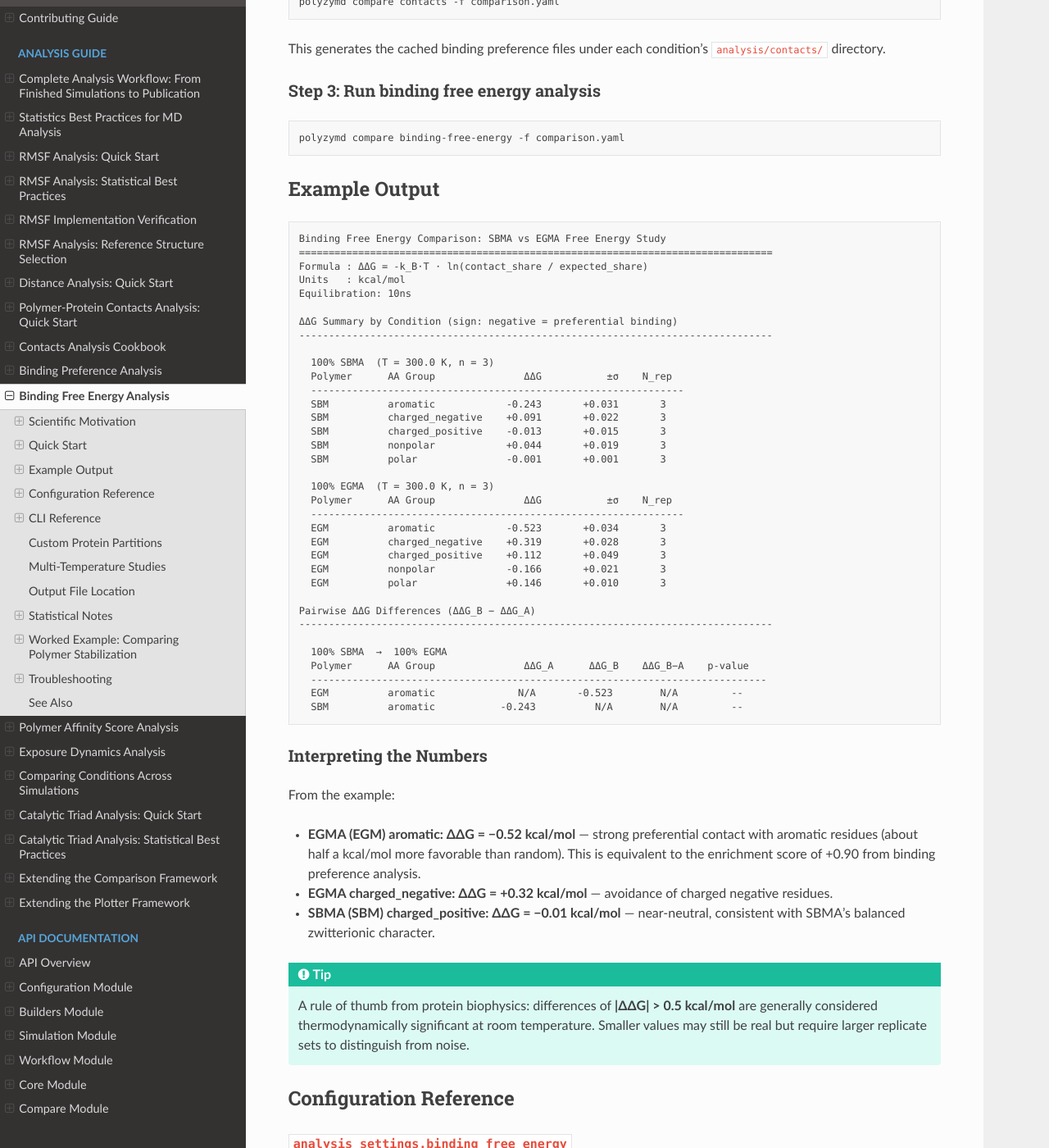
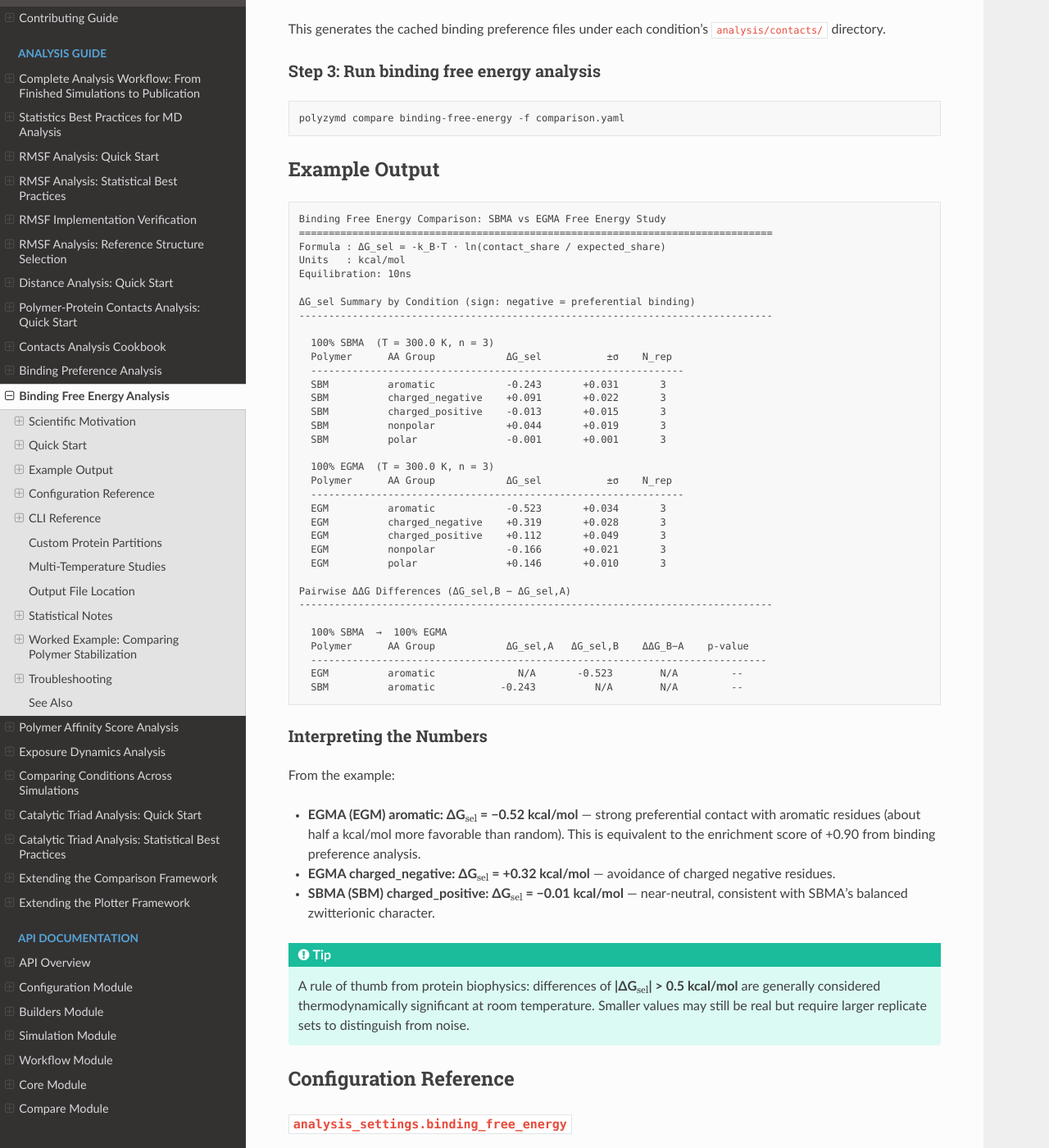
Before and after one commit to joelaforet/polyzymd, a Sphinx documentation site: the page built from docs/source/tutorials/analysis_binding_free_energy.md, in a window 1280 px wide and 1400 px high, scrolled down 2758 px. Shown: the whole window at 82% size. Built offline with Sphinx 7.4.7 and the Read the Docs theme 3.1.0, drawn with Linux system fonts in a browser that asks for light colours; some of the changed text lies outside the part shown.

Commit message:
docs(tutorials): correct ΔΔG → ΔG_sel notation in BFE and polymer affinity guides
Update ~60 occurrences across both tutorial pages. Remaining ΔΔG references
(5 in BFE tutorial) are correct — they describe pairwise condition differences
ΔΔG = ΔG_sel,B − ΔG_sel,A.

````diff
--- a/docs/source/tutorials/analysis_binding_free_energy.md
+++ b/docs/source/tutorials/analysis_binding_free_energy.md
@@ -30,38 +30,38 @@ Enrichment is intuitive (+0.5 means 50% more contacts than random) but has no
 units. It cannot answer: *"Is a +0.5 enrichment for aromatic residues
 thermodynamically significant?"*
 
-Binding free energy converts enrichment into **Gibbs free energy differences
-(ΔΔG)** via Boltzmann inversion. Because polyzymd simulations run in the NPT
+Binding free energy converts enrichment into **selectivity free energy
+(ΔG$_{\mathrm{sel}}$)** via Boltzmann inversion. Because polyzymd simulations run in the NPT
 ensemble, the correct thermodynamic potential is the Gibbs free energy.
 
 ### The Core Formula
 
 ```{math}
-\Delta\Delta G = -k_B T \ln\!\left(\frac{\text{contact\_share}}{\text{expected\_share}}\right)
+\Delta G_{\mathrm{sel}} = -k_B T \ln\!\left(\frac{\text{contact\_share}}{\text{expected\_share}}\right)
 ```
 
 Equivalently, since `contact_share / expected_share = enrichment + 1`:
 
 ```{math}
-\Delta\Delta G = -k_B T \ln(\text{enrichment} + 1)
+\Delta G_{\mathrm{sel}} = -k_B T \ln(\text{enrichment} + 1)
 ```
 
-| ΔΔG | Meaning |
-|-----|---------|
+| ΔG_sel | Meaning |
+|--------|---------|
 | **< 0** | Preferential binding — the polymer favors this residue group |
 | **= 0** | Neutral — contact frequency matches random |
 | **> 0** | Avoidance — the polymer contacts this group less than expected |
 
 ### Relation to Enrichment
 
-ΔΔG is the **exact** Boltzmann-inverted version of enrichment. The enrichment
-score is a first-order Taylor expansion (without units); ΔΔG is exact and
+ΔG$_{\mathrm{sel}}$ is the **exact** Boltzmann-inverted version of enrichment. The enrichment
+score is a first-order Taylor expansion (without units); ΔG$_{\mathrm{sel}}$ is exact and
 carries physical units.
 
 The relationship is:
 
 ```{math}
-\text{enrichment} = e^{-\Delta\Delta G / k_B T} - 1
+\text{enrichment} = e^{-\Delta G_{\mathrm{sel}} / k_B T} - 1
 ```
 
 ### Uncertainty (Delta Method)
@@ -69,7 +69,7 @@ The relationship is:
 Uncertainty is propagated analytically via the delta method:
 
 ```{math}
-\sigma(\Delta\Delta G) = k_B T \sqrt{\left(\frac{\sigma_\text{cs}}{\text{cs}}\right)^2 + \left(\frac{\sigma_\text{es}}{\text{es}}\right)^2}
+\sigma(\Delta G_{\mathrm{sel}}) = k_B T \sqrt{\left(\frac{\sigma_\text{cs}}{\text{cs}}\right)^2 + \left(\frac{\sigma_\text{es}}{\text{es}}\right)^2}
 ```
 
 where `σ_cs` is the SEM of the contact share across replicates, and
@@ -77,7 +77,7 @@ where `σ_cs` is the SEM of the contact share across replicates, and
 
 ### Temperature and Comparability
 
-ΔΔG computed at temperature *T* is **not directly comparable** to ΔΔG at
+ΔG$_{\mathrm{sel}}$ computed at temperature *T* is **not directly comparable** to ΔG$_{\mathrm{sel}}$ at
 temperature *T'* — the k_BT scale factor differs. When conditions span multiple
 simulation temperatures, pairwise statistics are automatically suppressed for
 cross-temperature pairs.
@@ -151,15 +151,15 @@ polyzymd compare binding-free-energy -f comparison.yaml
 ```
 Binding Free Energy Comparison: SBMA vs EGMA Free Energy Study
 ================================================================================
-Formula : ΔΔG = -k_B·T · ln(contact_share / expected_share)
+Formula : ΔG_sel = -k_B·T · ln(contact_share / expected_share)
 Units   : kcal/mol
 Equilibration: 10ns
 
-ΔΔG Summary by Condition (sign: negative = preferential binding)
+ΔG_sel Summary by Condition (sign: negative = preferential binding)
 --------------------------------------------------------------------------------
 
   100% SBMA  (T = 300.0 K, n = 3)
-  Polymer      AA Group               ΔΔG           ±σ    N_rep
+  Polymer      AA Group            ΔG_sel           ±σ    N_rep
   ---------------------------------------------------------------
   SBM          aromatic            -0.243       +0.031       3
   SBM          charged_negative    +0.091       +0.022       3
@@ -168,7 +168,7 @@ Equilibration: 10ns
   SBM          polar               -0.001       +0.001       3
 
   100% EGMA  (T = 300.0 K, n = 3)
-  Polymer      AA Group               ΔΔG           ±σ    N_rep
+  Polymer      AA Group            ΔG_sel           ±σ    N_rep
   ---------------------------------------------------------------
   EGM          aromatic            -0.523       +0.034       3
   EGM          charged_negative    +0.319       +0.028       3
@@ -176,11 +176,11 @@ Equilibration: 10ns
   EGM          nonpolar            -0.166       +0.021       3
   EGM          polar               +0.146       +0.010       3
 
-Pairwise ΔΔG Differences (ΔΔG_B − ΔΔG_A)
+Pairwise ΔΔG Differences (ΔG_sel,B − ΔG_sel,A)
 --------------------------------------------------------------------------------
 
   100% SBMA  →  100% EGMA
-  Polymer      AA Group               ΔΔG_A      ΔΔG_B    ΔΔG_B−A    p-value
+  Polymer      AA Group            ΔG_sel,A   ΔG_sel,B    ΔΔG_B−A    p-value
   -----------------------------------------------------------------------------
   EGM          aromatic              N/A       -0.523        N/A         --
   SBM          aromatic           -0.243          N/A        N/A         --
@@ -190,19 +190,19 @@ Pairwise ΔΔG Differences (ΔΔG_B − ΔΔG_A)
 
 From the example:
 
-- **EGMA (EGM) aromatic: ΔΔG = −0.52 kcal/mol** — strong preferential
+- **EGMA (EGM) aromatic: ΔG$_{\mathrm{sel}}$ = −0.52 kcal/mol** — strong preferential
   contact with aromatic residues (about half a kcal/mol more favorable than
   random). This is equivalent to the enrichment score of +0.90 from binding
   preference analysis.
 
-- **EGMA charged_negative: ΔΔG = +0.32 kcal/mol** — avoidance of charged
+- **EGMA charged_negative: ΔG$_{\mathrm{sel}}$ = +0.32 kcal/mol** — avoidance of charged
   negative residues.
 
-- **SBMA (SBM) charged_positive: ΔΔG = −0.01 kcal/mol** — near-neutral,
+- **SBMA (SBM) charged_positive: ΔG$_{\mathrm{sel}}$ = −0.01 kcal/mol** — near-neutral,
   consistent with SBMA's balanced zwitterionic character.
 
 ```{tip}
-A rule of thumb from protein biophysics: differences of **|ΔΔG| > 0.5 kcal/mol**
+A rule of thumb from protein biophysics: differences of **|ΔG$_{\mathrm{sel}}$| > 0.5 kcal/mol**
 are generally considered thermodynamically significant at room temperature. Smaller
 values may still be real but require larger replicate sets to distinguish from noise.
 ```
@@ -326,7 +326,7 @@ for a full explanation.
 ## Multi-Temperature Studies
 
 When conditions were simulated at different temperatures (e.g., a temperature
-stability study), ΔΔG values are reported per condition but **pairwise
+stability study), ΔG$_{\mathrm{sel}}$ values are reported per condition but **pairwise
 statistics are suppressed** between conditions at different temperatures:
 
 ```
@@ -334,7 +334,7 @@ Note: pairwise statistics suppressed for cross-temperature pairs.
 Temperatures: 300.0 K (100% SBMA, 100% EGMA), 320.0 K (High-T SBMA)
 ```
 
-Per-condition ΔΔG values are still shown — they are valid within each
+Per-condition ΔG$_{\mathrm{sel}}$ values are still shown — they are valid within each
 temperature group. Only the pairwise ΔΔG_B−A values and p-values are omitted
 for cross-temperature pairs, since k_BT differs.
 
@@ -365,7 +365,7 @@ for summary in result.conditions:
         if entry.delta_G is not None:
             print(
                 f"  {entry.polymer_type} × {entry.protein_group}: "
-                f"ΔΔG = {entry.delta_G:+.3f} ± {entry.delta_G_uncertainty:.3f} "
+                f"ΔG_sel = {entry.delta_G:+.3f} ± {entry.delta_G_uncertainty:.3f} "
                 f"{result.units}"
             )
 
@@ -385,7 +385,7 @@ for pair in result.pairwise_comparisons:
 
 For each shared (polymer_type, protein_group) pair between two conditions at
 the same temperature, an independent two-sample t-test is performed on the
-per-replicate ΔΔG distributions. Requires **at least 2 replicates per
+per-replicate ΔG$_{\mathrm{sel}}$ distributions. Requires **at least 2 replicates per
 condition**.
 
 ### FDR Correction
@@ -451,7 +451,7 @@ comparison_settings:
 # Step 1: Generate binding preference data
 polyzymd compare contacts -f comparison.yaml
 
-# Step 2: Compute ΔΔG
+# Step 2: Compute ΔG_sel
 polyzymd compare binding-free-energy -f comparison.yaml --format markdown -o bfe_report.md
 ```
 
@@ -459,10 +459,10 @@ polyzymd compare binding-free-energy -f comparison.yaml --format markdown -o bfe
 
 | Observation | Interpretation |
 |-------------|----------------|
-| EGMA aromatic: ΔΔG = −0.52 ± 0.03 kcal/mol | EGMA has a significant thermodynamic preference for aromatic surface residues |
-| SBMA aromatic: ΔΔG = −0.24 ± 0.03 kcal/mol | SBMA also preferentially contacts aromatics, but less strongly |
-| ΔΔG_EGMA − ΔΔG_SBMA = −0.28 kcal/mol, p < 0.01 | The difference is statistically significant with 5 replicates |
-| SBMA charged groups: ΔΔG ≈ 0 | SBMA's zwitterionic balance leads to near-neutral electrostatic preference |
+| EGMA aromatic: ΔG_sel = −0.52 ± 0.03 kcal/mol | EGMA has a significant thermodynamic preference for aromatic surface residues |
+| SBMA aromatic: ΔG_sel = −0.24 ± 0.03 kcal/mol | SBMA also preferentially contacts aromatics, but less strongly |
+| ΔΔG = ΔG_sel,EGMA − ΔG_sel,SBMA = −0.28 kcal/mol, p < 0.01 | The difference is statistically significant with 5 replicates |
+| SBMA charged groups: ΔG_sel ≈ 0 | SBMA's zwitterionic balance leads to near-neutral electrostatic preference |
 
 ## Troubleshooting
 
@@ -493,15 +493,15 @@ was set in the contacts analysis settings when you ran contacts.
 
 ### "N/A" entries in the output
 
-ΔΔG is undefined when `contact_share = 0` (no contacts observed) or
+ΔG$_{\mathrm{sel}}$ is undefined when `contact_share = 0` (no contacts observed) or
 `expected_share = 0` (no exposed residues in that group). These are shown as
 `N/A` and excluded from pairwise comparisons.
 
 ### "Pairwise statistics suppressed for cross-temperature pairs"
 
-Your conditions were simulated at different temperatures. ΔΔG at different
+Your conditions were simulated at different temperatures. ΔG$_{\mathrm{sel}}$ at different
 temperatures is not directly comparable — k_BT differs. You can still compare
-ΔΔG within a temperature group, but not across groups. Consider re-running all
+ΔG$_{\mathrm{sel}}$ within a temperature group, but not across groups. Consider re-running all
 conditions at the same temperature if cross-condition comparisons are needed.
 
 ### kJ/mol vs kcal/mol
````
Also changed, not shown: docs/source/tutorials/analysis_polymer_affinity.md (+20 -20 lines).
